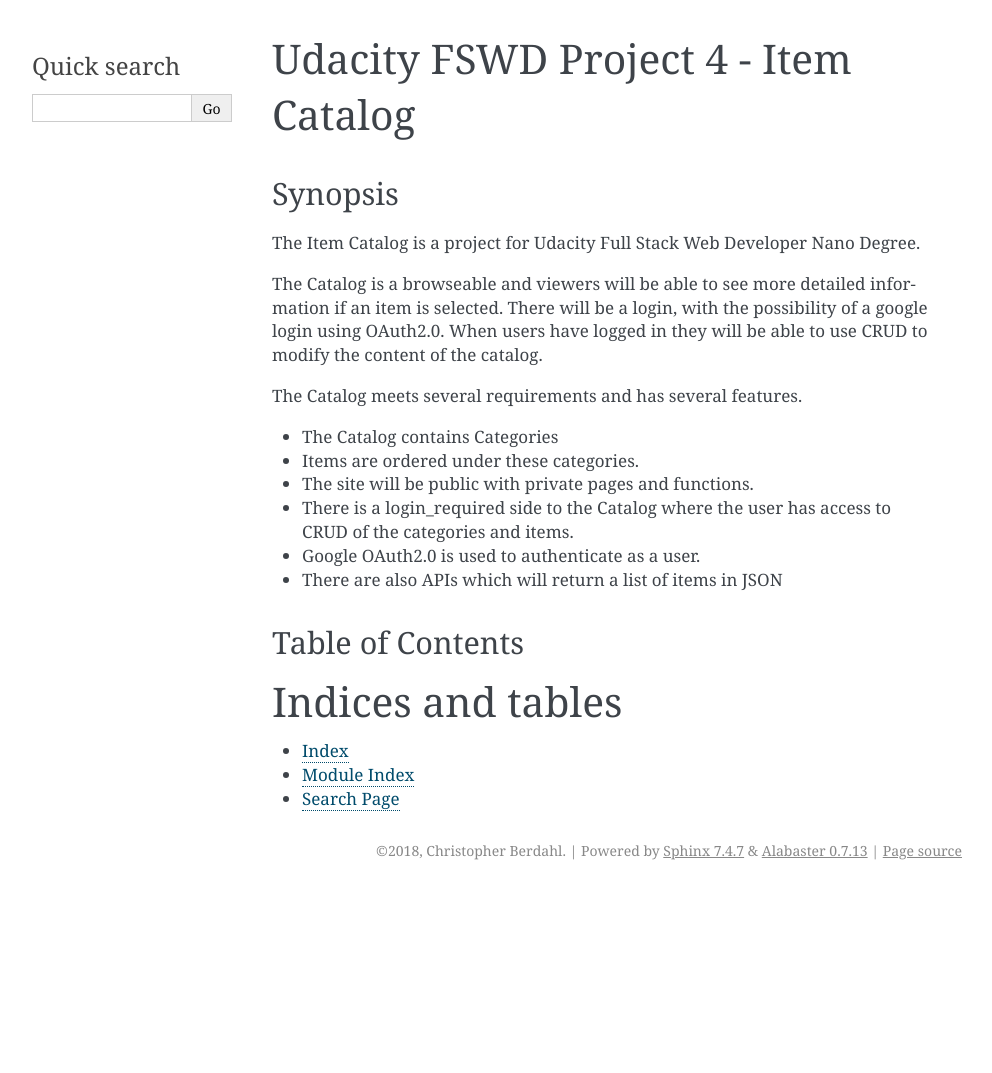
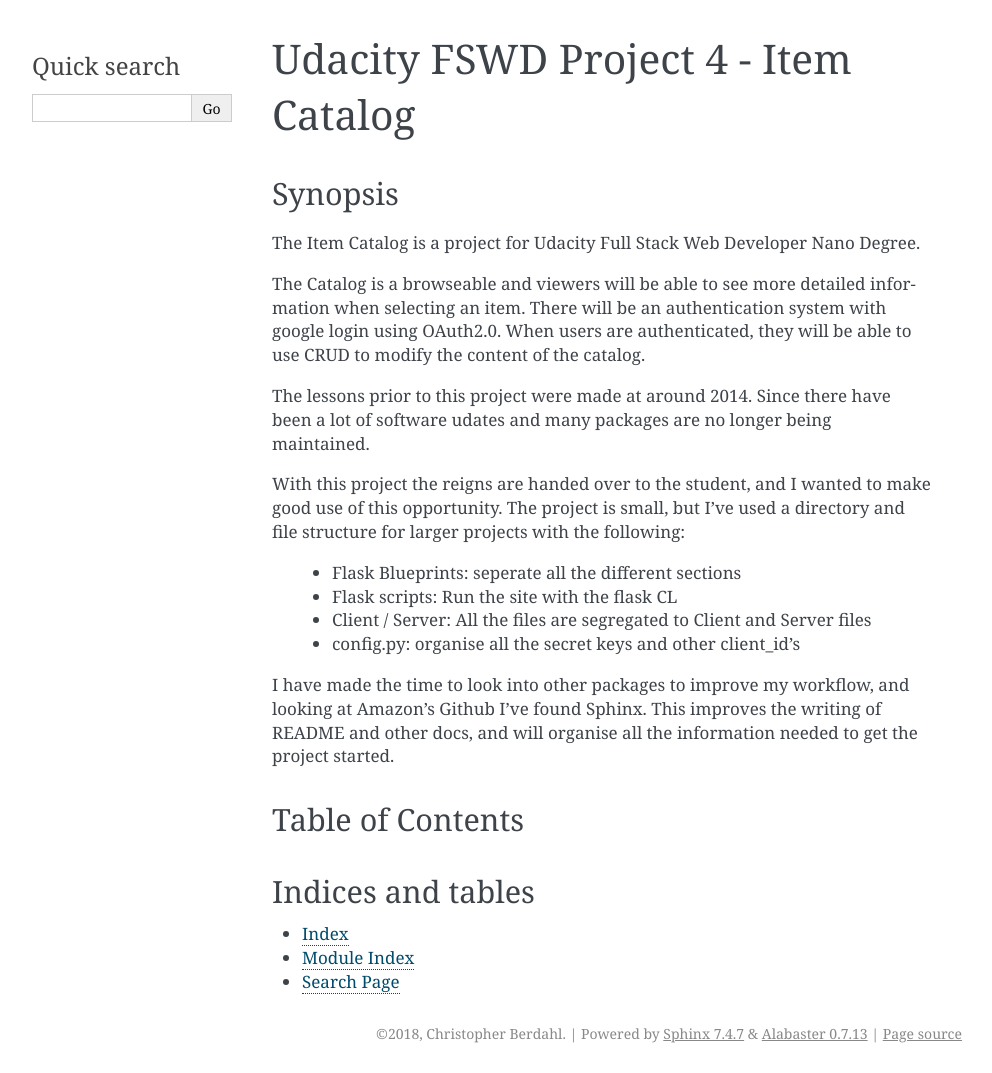
Before and after one commit to tordne/item-catalog, a Sphinx documentation site: the page built from doc/source/index.rst, in a window 1280 px wide. Shown: the whole page, without its empty margins (148-1140 px from the left). Built offline with Sphinx 7.4.7, drawn with Linux system fonts in a browser that asks for light colours; before the commit the page ends 900 px from its top, so only the background shows below that.

Commit message:
Doc: Modified the Synopsis

```diff
--- a/doc/source/index.rst
+++ b/doc/source/index.rst
@@ -4,18 +4,22 @@ Synopsis
 --------
 The Item Catalog is a project for Udacity Full Stack Web Developer Nano Degree.
 
-The Catalog is a browseable and viewers will be able to see more detailed information if an item is selected.
-There will be a login, with the possibility of a google login using OAuth2.0.
-When users have logged in they will be able to use CRUD to modify the content of the catalog.
+The Catalog is a browseable and viewers will be able to see more detailed information when selecting an item.
+There will be an authentication system with google login using OAuth2.0.
+When users are authenticated, they will be able to use CRUD to modify the content of the catalog.
 
-The Catalog meets several requirements and has several features.
+The lessons prior to this project were made at around 2014.
+Since there have been a lot of software udates and many packages are no longer being maintained.
 
-* The Catalog contains Categories
-* Items are ordered under these categories.
-* The site will be public with private pages and functions.
-* There is a login_required side to the Catalog where the user has access to CRUD of the categories and items.
-* Google OAuth2.0 is used to authenticate as a user.
-* There are also APIs which will return a list of items in JSON
+With this project the reigns are handed over to the student, and I wanted to make good use of this opportunity.
+The project is small, but I've used a directory and file structure for larger projects with the following:
+	* Flask Blueprints: seperate all the different sections
+	* Flask scripts: Run the site with the flask CL
+	* Client / Server: All the files are segregated to Client and Server files
+	* config.py: organise all the secret keys and other client_id's
+I have made the time to look into other packages to improve my workflow, and looking at Amazon's Github I've found Sphinx.
+This improves the writing of README and other docs, and will organise all the information needed to get the project started.
+
 
 Table of Contents
 -----------------
```
Also changed, not shown: other parts of doc/source/index.rst (+5 -1 lines).
